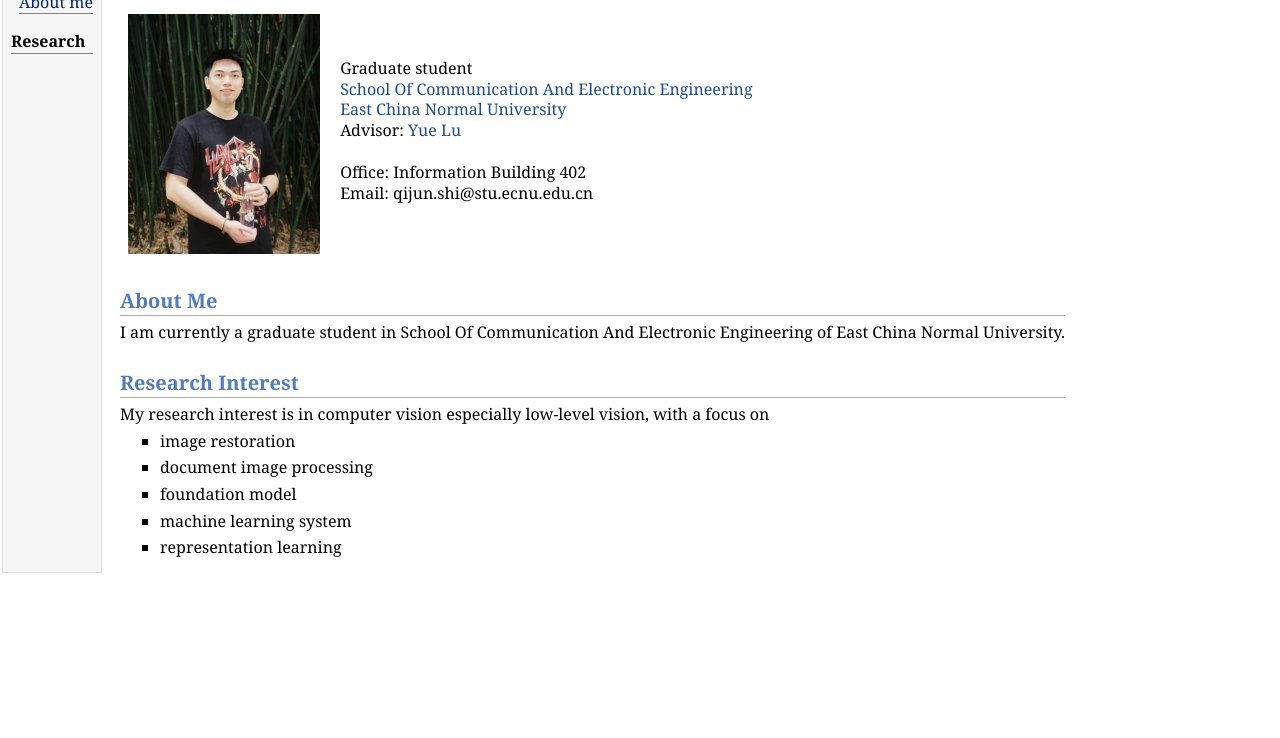
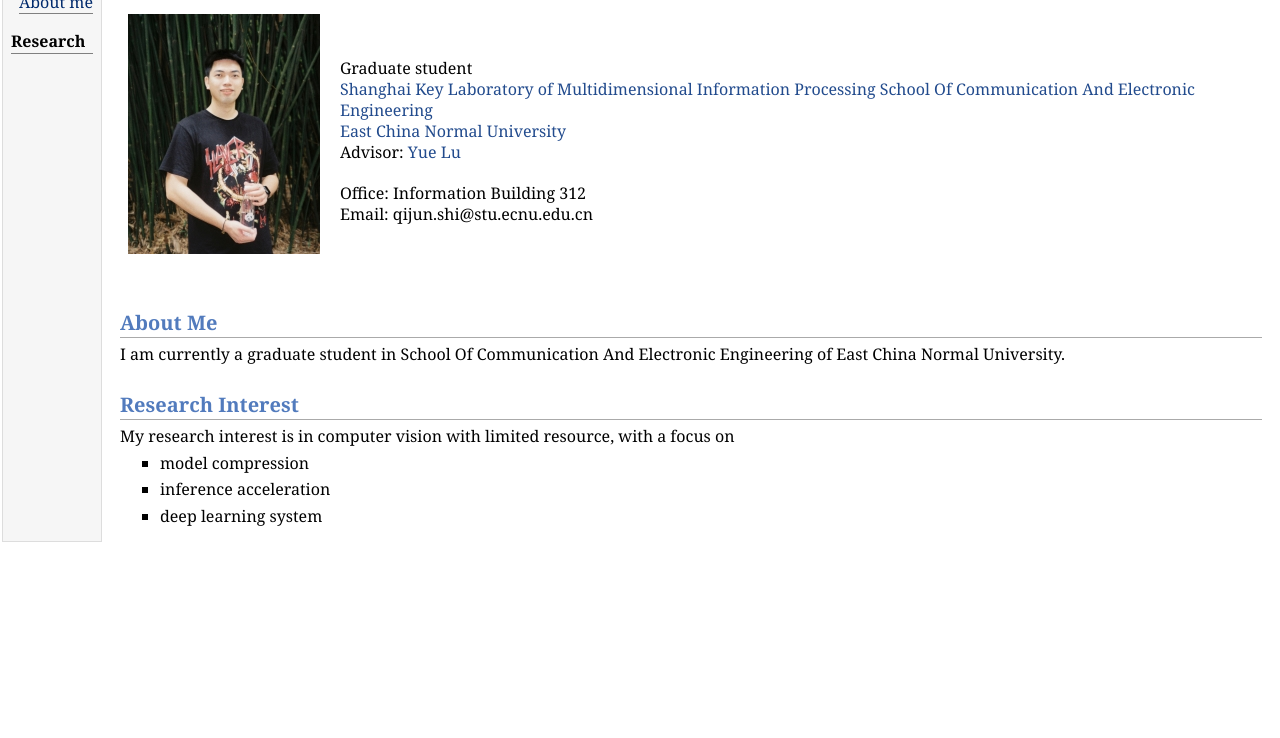
Before and after one commit to qijunshi/qijunshi.github.io, a plain HTML site: page index.html in a window 1280 px wide. Shown: the part 62-800 px from the top of the page. Drawn offline with Linux system fonts and the light colour scheme.

Commit message:
compression

```diff
--- a/index.html
+++ b/index.html
@@ -24,15 +24,11 @@
 <table class="imgtable"><tr><td>
 <img src="./img/photo.jpg" alt="Qijun shi" />&nbsp;</td>
 <td align="left"><p>Graduate student<br />
-
+<a href="https://mip.ecnu.edu.cn/">Shanghai Key Laboratory of Multidimensional Information Processing</a>
 <a href="http://www.cee.ecnu.edu.cn/">School Of Communication And Electronic Engineering</a><br />
-
 <a href="https://www.ecnu.edu.cn/">East China Normal University</a><br />
-
 Advisor: <a href="https://faculty.ecnu.edu.cn/_s15/ly2_6236/main.psp">Yue Lu</a><br /><br />
-
-Office: Information Building 402<br />
-
+Office: Information Building 312<br />
 Email: qijun.shi@stu.ecnu.edu.cn<br />
 </p>
 </td></tr></table>
@@ -42,22 +38,16 @@ Email: qijun.shi@stu.ecnu.edu.cn<br />
 </p>
 <h2>Research Interest
 </h2>
-<p>My research interest is in computer vision especially low-level vision, with a focus on
+<p>My research interest is in computer vision with limited resource, with a focus on
 </p>
 <ul>
-<li><p>image restoration
+<li><p>model compression
 </p>
 </li>
-<li><p>document image processing
+<li><p>inference acceleration
 </p>
 </li>
-<li><p>foundation model
-</p>
-</li>
-<li><p>machine learning system
-</p>
-</li>
-<li><p>representation learning
+<li><p>deep learning system
 </p>
 </li>
 </ul>
```
Also changed, not shown: 1 other file.
